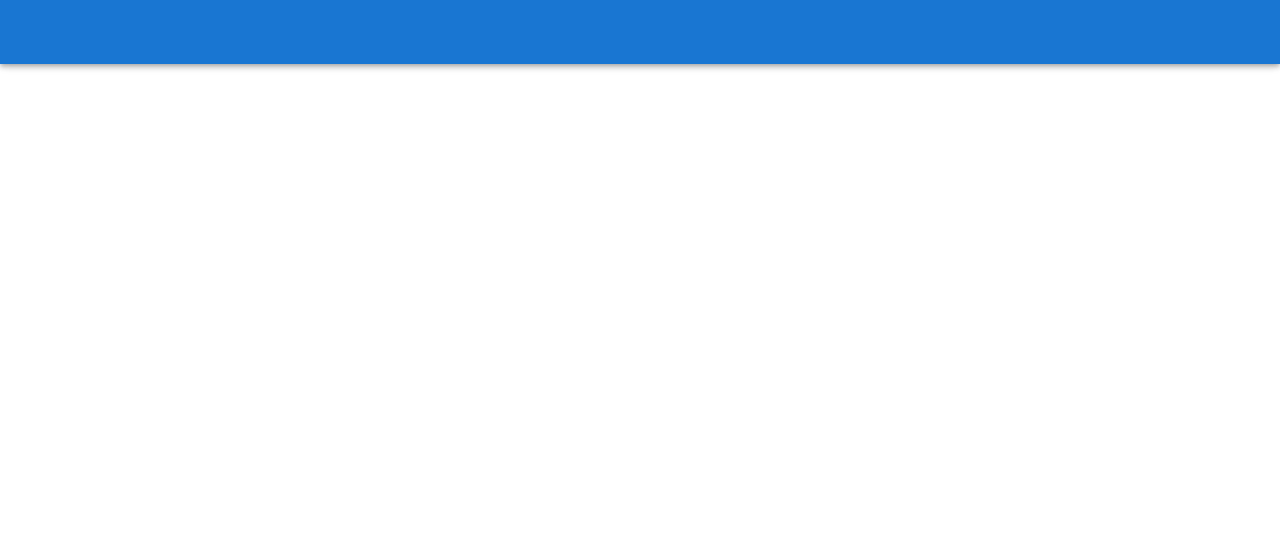
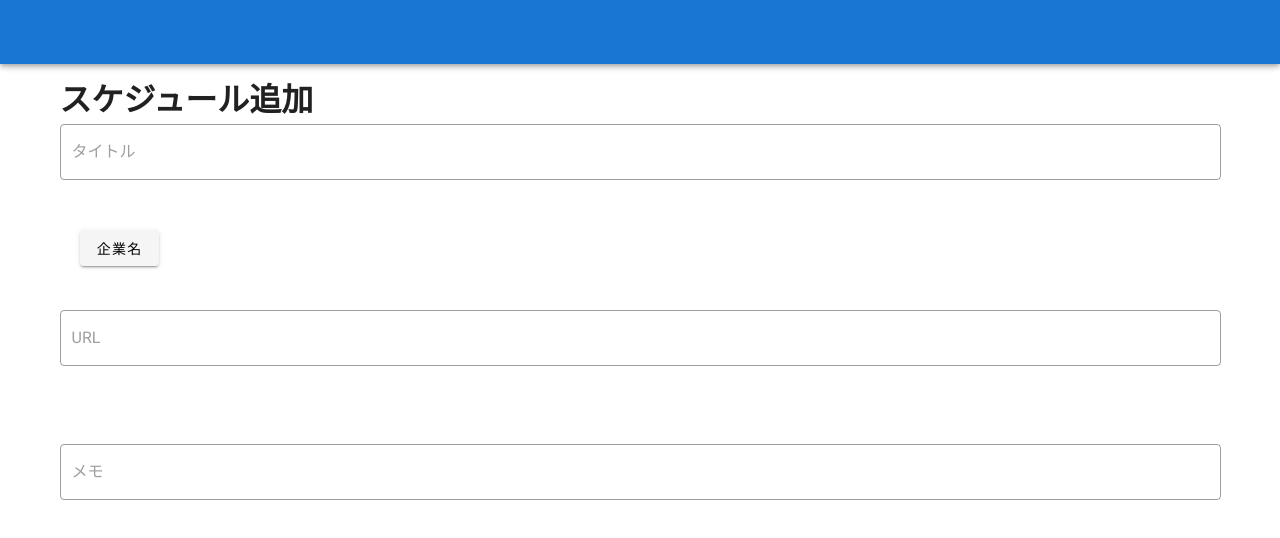
Before and after one commit to masudaryuto/mitm-app, a Vue app: page /calendar/addSchedule in a window 1280 px wide. Shown: the top 538 px of the page. Built offline with nearby package versions, Linux system fonts and the light colour scheme.

Commit message:
create addschedule

```diff
--- /dev/null
+++ b/src/components/mitm-app/VAddSchedule.vue
@@ -0,0 +1,82 @@
+<template>
+  <v-container>
+	<h1>スケジュール追加</h1>
+  <v-form>
+    <v-text-field
+      placeholder="タイトル"
+      outlined
+      >
+    </v-text-field>
+
+    <v-menu
+      offset-y
+    >
+      <template v-slot:activator="{ attrs, on }">
+        <v-btn
+          class="black--text ma-5"
+          v-bind="attrs"
+          v-on="on"
+        >
+        企業名
+        </v-btn>
+      </template>
+
+      <v-list>
+        <v-list-item
+          link
+          v-for="item in items" :key="item.title"
+        >
+          <v-list-item-title v-text="item.title"></v-list-item-title>
+        </v-list-item>
+      </v-list>
+    </v-menu>
+
+    <br><br>
+
+    <v-text-field
+      placeholder="URL"
+      height="1px"
+      outlined
+    >
+    </v-text-field>
+
+    <br><br>
+
+    <v-text-field
+      placeholder="メモ"
+      outlined
+    >
+    </v-text-field>
+
+
+  </v-form>
+  </v-container>
+</template>
+
+<script lang="ts">
+import {Vue, Component, Prop} from 'vue-property-decorator';
+
+@Component({})
+export default class VAddSchedule extends Vue {
+
+  public items = [
+    {title: 'Sony'},
+    {title: 'Sony'},
+  ]
+
+
+
+
+
+}
+
+</script>
+
+
+<style lang="scss">
+
+#list-item-66 {
+  background-color: aquamarine;
+}
+
+</style>
--- a/src/components/mitm-app/VCalendar.vue
+++ b/src/components/mitm-app/VCalendar.vue
@@ -5,7 +5,7 @@
             text
             large
             color="blue"
-            @click="next"
+            @click="$router.push('/calendar/addSchedule')"
           >
             <v-icon xx-large>
                 mdi-plus-circle
--- a/src/router/index.ts
+++ b/src/router/index.ts
@@ -4,6 +4,7 @@ import VueRouter from 'vue-router'
 import VMain from '@/components/VMain.vue'
 import VCompany from '@/components/mitm-app/VCompany.vue'
 import VCalendar from '@/components/mitm-app/VCalendar.vue'
+import VAddSchedule from '@/components/mitm-app/VAddSchedule.vue'
 import { isCallSignatureDeclaration } from 'typescript'
 
 Vue.use(VueRouter)
@@ -24,6 +25,12 @@ const routes = [
     name: 'VCompany',
     component: VCompany,
   },
+  {
+    path: '/calendar/addSchedule',
+    name: 'VAddSchedule',
+    component: VAddSchedule,
+
+  },
 
 ]
 
```
